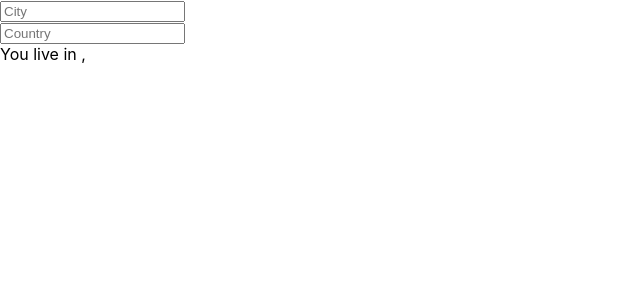
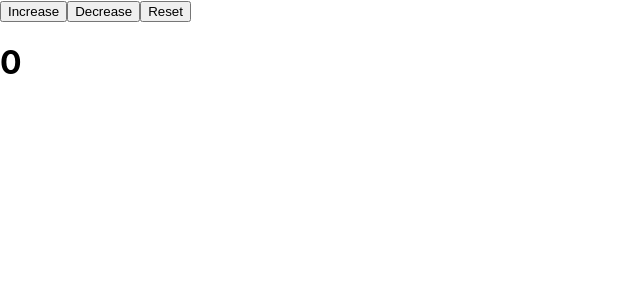
Before and after one commit to ducchungtx/react-hooks-learn, a React (Create React App) app: page / in a window 1280 px wide. Shown: the top 300 px of the page, without its empty margins (0-640 px from the left). Built offline with nearby package versions, Linux system fonts and the light colour scheme.

Commit message:
useEffect 1

```diff
--- a/src/App.js
+++ b/src/App.js
@@ -1,35 +1,26 @@
-import React, { useState } from 'react';
+import React, { useState, useEffect } from 'react';
 import './App.css';
 
 function App() {
-  const [ city, setCity ]  = useState('');
-  const [ country, setCountry ]  = useState('');
+  const [count, setCount] = useState(0);
+  const handleIncrease = () => setCount(count + 1);
+  const handleDecrease= () => setCount(count - 1);
+  const handleReset = () => setCount(0);
 
-  const handleCityChange = (e) => setCity(e.target.value);
-  const handleCountryChange = (e) => setCountry(e.target.value);
+  useEffect(() => {
+    console.log(`I'm in useEffect. The current count is ${count}`);
+    return () => {
+      console.log(`I'm removing anything that was setup above! The last count was ${count}`)
+    }
+  })
 
   return(
-    <form>
-      <div>
-        <input
-          type="text"
-          placeholder="City"
-          value={city}
-          onChange={handleCityChange}
-        />
-      </div>
-      <div>
-        <input
-          type="text"
-          placeholder="Country"
-          value={country}
-          onChange={handleCountryChange}
-        />
-      </div>
-      <div>
-        You live in { `${city}, ${country}` }
-      </div>
-    </form>
+    <div>
+      <button onClick={handleIncrease}>Increase</button>
+      <button onClick={handleDecrease}>Decrease</button>
+      <button onClick={handleReset}>Reset</button>
+      <h1>{count}</h1>
+    </div>
   )
 }
 
```
